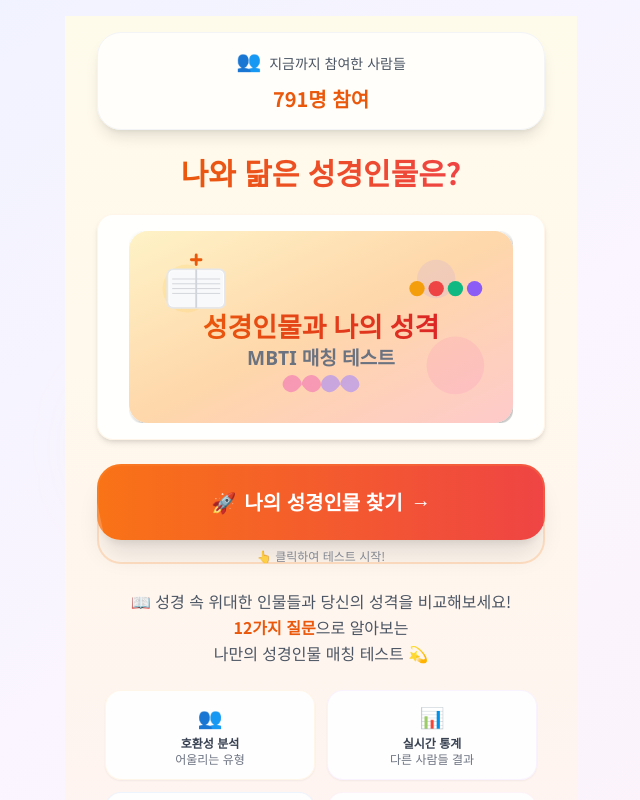
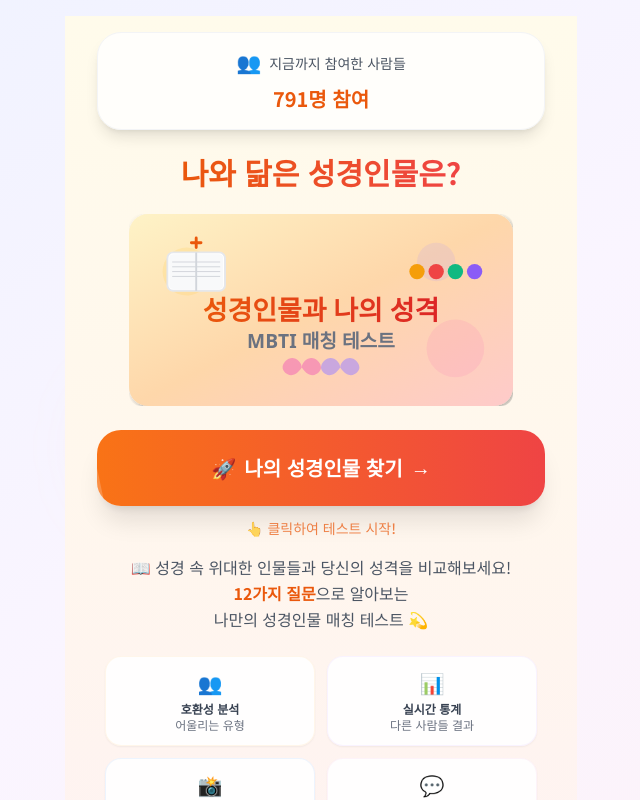
Before and after one commit to angibeom0985-arch/b-mbti_test, a React (Vite) app: page / in a window 1280 px wide. Shown: the top 800 px of the page, without its empty margins (319-959 px from the left). Built offline with nearby package versions, Linux system fonts and the light colour scheme.

Commit message:
UI 개선: 대표 이미지 카드 제거, 클릭 유도 텍스트 크기 증대, 불필요한 테두리 효과 제거

```diff
--- a/components/StartScreen.tsx
+++ b/components/StartScreen.tsx
@@ -59,7 +59,7 @@ const StartScreen: React.FC<StartScreenProps> = ({ onStart }) => {
         </h1>
 
         {/* 3. 대표 이미지 */}
-        <div className="mb-6 bg-white/90 rounded-2xl p-4 shadow-md border border-orange-100/50">
+        <div className="mb-6">
           <img
             src="/hero-image.svg"
             alt="성경인물과 나의 성격 MBTI 매칭 테스트"
@@ -68,7 +68,7 @@ const StartScreen: React.FC<StartScreenProps> = ({ onStart }) => {
         </div>
 
         {/* 4. 나의 성경인물 찾기 - 더 클릭 유도하는 디자인 */}
-        <div className="mb-6 relative">
+        <div className="mb-4 relative">
           <button
             onClick={onStart}
             className="w-full bg-gradient-to-r from-orange-500 to-red-500 text-white font-bold py-6 px-8 rounded-3xl hover:from-orange-600 hover:to-red-600 transition-all duration-300 transform hover:scale-[1.02] active:scale-[0.98] shadow-xl text-xl relative overflow-hidden group"
@@ -81,11 +81,10 @@ const StartScreen: React.FC<StartScreenProps> = ({ onStart }) => {
             </span>
           </button>
 
-          {/* 클릭 유도 펄스 효과 */}
-          <div className="absolute inset-0 rounded-3xl border-2 border-orange-400/30 animate-pulse pointer-events-none"></div>
-
-          {/* 작은 유도 텍스트 */}
-          <p className="text-xs text-gray-500 mt-2 animate-pulse">👆 클릭하여 테스트 시작!</p>
+          {/* 클릭 유도 텍스트 - 크게 만들기 */}
+          <p className="text-sm font-medium text-orange-600 mt-3 animate-pulse">
+            👆 클릭하여 테스트 시작!
+          </p>
         </div>
 
         {/* 5. 사이트 소개 */}
```
